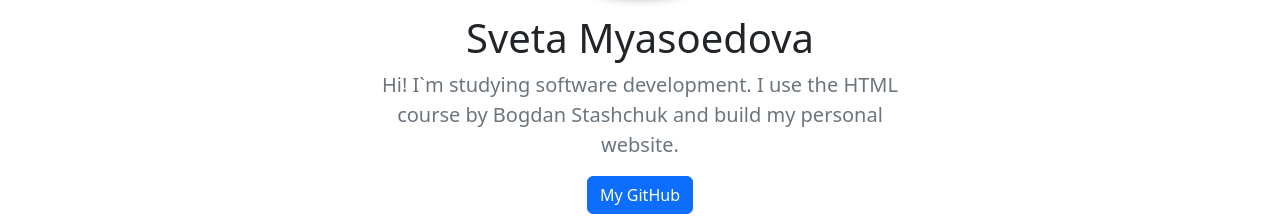
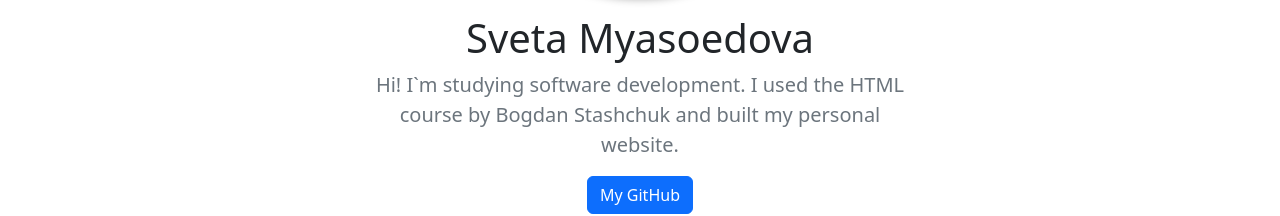
Before and after one commit to SvetaMyasoedova/bootstrap-demo, a plain HTML site: page index.html in a window 1280 px wide. Shown: the part 532-748 px from the top of the page. Drawn offline with nearby package versions, Linux system fonts and the light colour scheme.

Commit message:
text changed

```diff
--- a/index.html
+++ b/index.html
@@ -63,8 +63,8 @@
           <img class="rounded-img" src="img.png" alt="Sveta" height="400px" />
           <h1 class="fw-light">Sveta Myasoedova</h1>
           <p class="lead text-muted">
-            Hi! I`m studying software development. I use the HTML course by
-            Bogdan Stashchuk and build my personal website.
+            Hi! I`m studying software development. I used the HTML course by
+            Bogdan Stashchuk and built my personal website.
           </p>
           <a
             href="https://github.com/SvetaMyasoedova"
```
